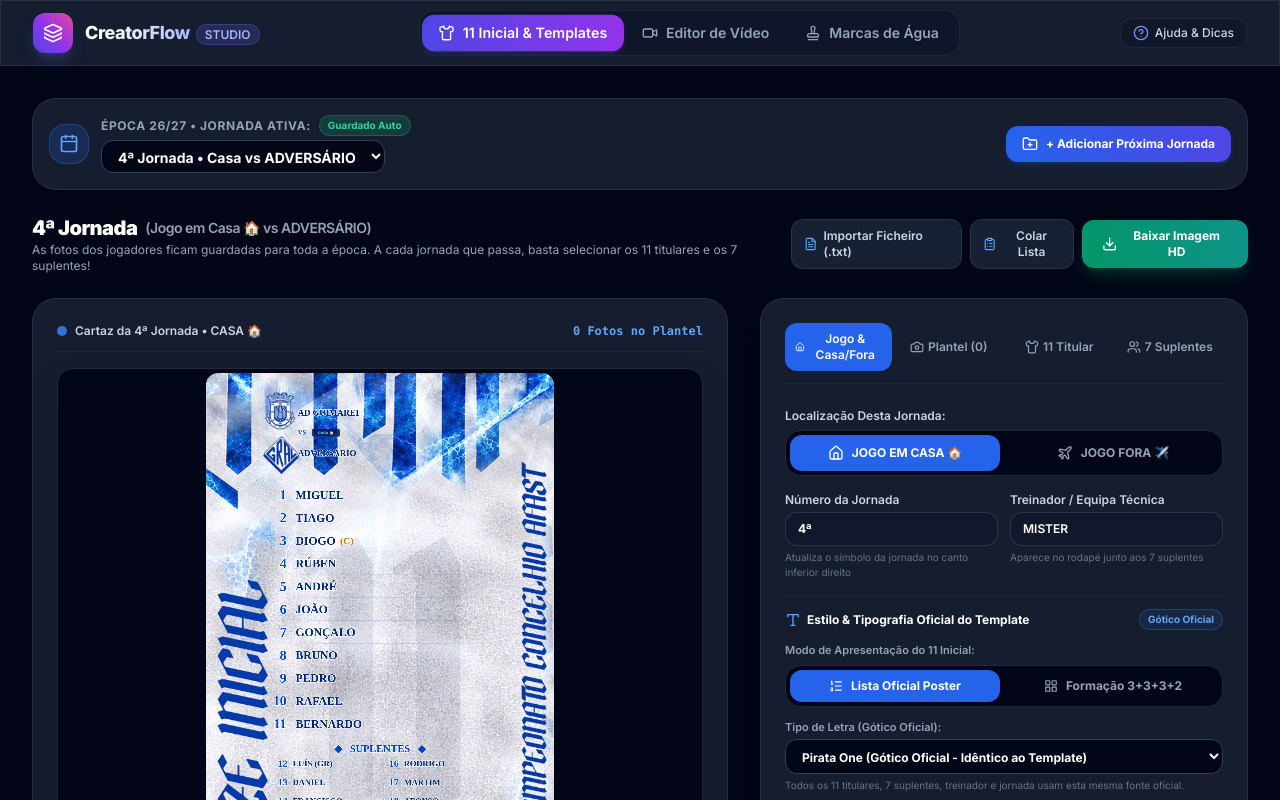
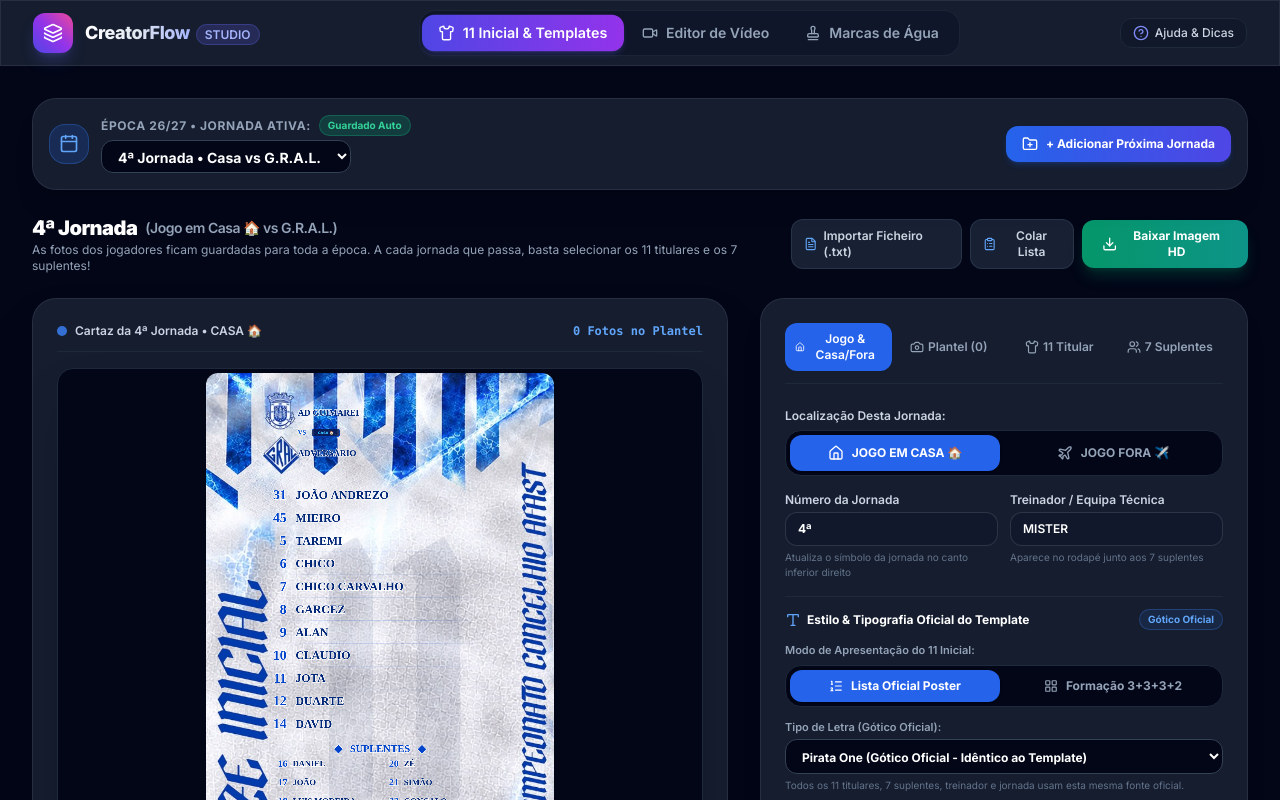
Before and after one commit to smartappsgadget-maker/Social-Media-Manager, a React (Vite) app: page / in a window 1280 px wide. Shown: the top 800 px of the page. Built offline with nearby package versions, Linux system fonts and the light colour scheme; a web font is replaced by a local one.

Commit message:
feat: integrate official 27-player club squad roster and quick squad selector

```diff
--- a/src/components/LineupStudio/LineupStudio.jsx
+++ b/src/components/LineupStudio/LineupStudio.jsx
@@ -31,7 +31,8 @@ import {
   DEFAULT_SUBSTITUTES,
   DEFAULT_MATCH_DETAILS,
   DISPLAY_MODES,
-  FONT_STYLES
+  FONT_STYLES,
+  FULL_CLUB_SQUAD
 } from '../../data/lineupTemplates'
 import {
   loadMatchdays,
@@ -1027,11 +1028,13 @@ export default function LineupStudio({ onSendToWatermark }) {
               {/* Player list with photos */}
               <div className="space-y-1.5 max-h-[340px] overflow-y-auto pr-1">
                 <span className="text-[11px] font-bold text-slate-400 pl-1">
-                  Jogadores da Convocatória Atual:
+                  Plantel Oficial ({FULL_CLUB_SQUAD.length} Jogadores):
                 </span>
 
-                {starters.slice(0, 11).concat(substitutes.slice(0, 7)).map((player, idx) => {
+                {FULL_CLUB_SQUAD.map((player, idx) => {
                   const hasPhoto = Boolean(playerPhotos[player.number])
+                  const isStarter = starters.some(s => s.number === player.number)
+                  const isSub = substitutes.some(s => s.number === player.number)
                   return (
                     <div key={idx} className="flex items-center justify-between p-2 rounded-xl bg-slate-950/70 border border-slate-800 text-xs">
                       <div className="flex items-center gap-2.5">
@@ -1047,7 +1050,9 @@ export default function LineupStudio({ onSendToWatermark }) {
 
                         <div>
                           <p className="font-bold text-white text-[11px]">#{player.number} {player.name}</p>
-                          <p className="text-[10px] text-slate-500">{idx < 11 ? 'Titular' : 'Suplente'}</p>
+                          <p className="text-[10px] text-slate-500">
+                            {isStarter ? '⭐ No 11 Titular' : isSub ? '🔵 No Banco de Suplentes' : 'Plantel Geral'}
+                          </p>
                         </div>
                       </div>
 
@@ -1138,6 +1143,27 @@ export default function LineupStudio({ onSendToWatermark }) {
                             className="flex-1 bg-slate-900 text-white text-xs px-2.5 py-1 rounded-lg border border-slate-700 uppercase font-semibold focus:outline-none"
                           />
 
+                          {/* Quick Squad Picker */}
+                          <select
+                            value=""
+                            onChange={(e) => {
+                              const p = FULL_CLUB_SQUAD[e.target.value]
+                              if (p) {
+                                updateStarter(idx, 'number', p.number)
+                                updateStarter(idx, 'name', p.name)
+                              }
+                            }}
+                            className="bg-slate-900 text-slate-400 hover:text-white border border-slate-700 rounded-lg px-1.5 py-1 text-[11px] cursor-pointer focus:outline-none"
+                            title="Escolher do plantel oficial"
+                          >
+                            <option value="">Plantel ▼</option>
+                            {FULL_CLUB_SQUAD.map((sq, sqIdx) => (
+                              <option key={sqIdx} value={sqIdx} className="bg-slate-950 text-white">
+                                #{sq.number} {sq.name}
+                              </option>
+                            ))}
+                          </select>
+
                           {/* Photo status */}
                           <label className="cursor-pointer p-1" title={hasPhoto ? 'Foto associada da memória' : 'Adicionar foto'}>
                             <Camera className={`w-3.5 h-3.5 ${hasPhoto ? 'text-emerald-400' : 'text-slate-600 hover:text-slate-400'}`} />
@@ -1204,6 +1230,27 @@ export default function LineupStudio({ onSendToWatermark }) {
                         placeholder={`Nome do Suplente ${idx + 1}`}
                         className="flex-1 bg-slate-900 text-white text-xs px-2.5 py-1 rounded-lg border border-slate-700 font-semibold focus:outline-none"
                       />
+
+                      {/* Quick Squad Picker */}
+                      <select
+                        value=""
+                        onChange={(e) => {
+                          const p = FULL_CLUB_SQUAD[e.target.value]
+                          if (p) {
+                            updateSub(idx, 'number', p.number)
+                            updateSub(idx, 'name', p.name)
+                          }
+                        }}
+                        className="bg-slate-900 text-slate-400 hover:text-white border border-slate-700 rounded-lg px-1.5 py-1 text-[11px] cursor-pointer focus:outline-none"
+                        title="Escolher do plantel oficial"
+                      >
+                        <option value="">Plantel ▼</option>
+                        {FULL_CLUB_SQUAD.map((sq, sqIdx) => (
+                          <option key={sqIdx} value={sqIdx} className="bg-slate-950 text-white">
+                            #{sq.number} {sq.name}
+                          </option>
+                        ))}
+                      </select>
 
                       {/* Photo indicator */}
                       <label className="cursor-pointer p-1" title={hasPhoto ? 'Foto associada' : 'Adicionar foto'}>
--- a/src/data/lineupTemplates.js
+++ b/src/data/lineupTemplates.js
@@ -99,30 +99,61 @@ export const CLUB_THEMES = [
   }
 ]
 
-// 11 Titulares
+// Plantel Oficial Completo da Época (27 Jogadores)
+export const FULL_CLUB_SQUAD = [
+  { number: '31', name: 'JOÃO ANDREZO' },
+  { number: '45', name: 'MIEIRO' },
+  { number: '5', name: 'TAREMI' },
+  { number: '6', name: 'CHICO' },
+  { number: '7', name: 'CHICO CARVALHO' },
+  { number: '8', name: 'GARCEZ' },
+  { number: '9', name: 'ALAN' },
+  { number: '10', name: 'CLAUDIO' },
+  { number: '11', name: 'JOTA' },
+  { number: '12', name: 'DUARTE' },
+  { number: '14', name: 'DAVID' },
+  { number: '16', name: 'DANIEL' },
+  { number: '17', name: 'JOÃO' },
+  { number: '18', name: 'LUIS MOREIRA' },
+  { number: '19', name: 'WALDECK' },
+  { number: '20', name: 'ZÉ' },
+  { number: '21', name: 'SIMÃO' },
+  { number: '22', name: 'GONÇALO' },
+  { number: '24', name: 'RAFA' },
+  { number: '25', name: 'ALEX' },
+  { number: '26', name: 'MARTO' },
+  { number: '28', name: 'NELSON' },
+  { number: '29', name: 'FININHO' },
+  { number: '88', name: 'SIEGHOLD' },
+  { number: '30', name: 'DANY' },
+  { number: '95', name: 'TELMO' },
+  { number: '95', name: 'ANDRE' }
+]
+
+// 11 Titulares Oficiais
 export const DEFAULT_STARTING_XI = [
-  { number: '1', name: 'MIGUEL' },
-  { number: '2', name: 'TIAGO' },
-  { number: '3', name: 'DIOGO', isCaptain: true },
-  { number: '4', name: 'RÚBEN' },
-  { number: '5', name: 'ANDRÉ' },
-  { number: '6', name: 'JOÃO' },
-  { number: '7', name: 'GONÇALO' },
-  { number: '8', name: 'BRUNO' },
-  { number: '9', name: 'PEDRO' },
-  { number: '10', name: 'RAFAEL' },
-  { number: '11', name: 'BERNARDO' }
+  { number: '31', name: 'JOÃO ANDREZO' },
+  { number: '45', name: 'MIEIRO' },
+  { number: '5', name: 'TAREMI' },
+  { number: '6', name: 'CHICO' },
+  { number: '7', name: 'CHICO CARVALHO' },
+  { number: '8', name: 'GARCEZ' },
+  { number: '9', name: 'ALAN' },
+  { number: '10', name: 'CLAUDIO' },
+  { number: '11', name: 'JOTA' },
+  { number: '12', name: 'DUARTE' },
+  { number: '14', name: 'DAVID' }
 ]
 
 // Exatamente 7 Suplentes conforme as regras oficiais de jogo
 export const DEFAULT_SUBSTITUTES = [
-  { number: '12', name: 'LUÍS (GR)' },
-  { number: '13', name: 'DANIEL' },
-  { number: '14', name: 'FRANCISCO' },
-  { number: '15', name: 'TOMÁS' },
-  { number: '16', name: 'RODRIGO' },
-  { number: '17', name: 'MARTIM' },
-  { number: '18', name: 'AFONSO' }
+  { number: '16', name: 'DANIEL' },
+  { number: '17', name: 'JOÃO' },
+  { number: '18', name: 'LUIS MOREIRA' },
+  { number: '19', name: 'WALDECK' },
+  { number: '20', name: 'ZÉ' },
+  { number: '21', name: 'SIMÃO' },
+  { number: '22', name: 'GONÇALO' }
 ]
 
 export const DEFAULT_MATCH_DETAILS = {
--- a/src/services/matchdayStorage.js
+++ b/src/services/matchdayStorage.js
@@ -6,36 +6,36 @@ const SQUAD_STORAGE_KEY = 'gral_squad_roster_v1'
 const MATCHDAYS_STORAGE_KEY = 'gral_season_matchdays_v1'
 const ACTIVE_MATCHDAY_KEY = 'gral_active_matchday_id_v1'
 
-// Default initial matchday (Jornada 4)
+// Default initial matchday (Jornada 4) with official squad roster
 const INITIAL_MATCHDAY_4 = {
   id: 'jornada-4',
   roundNumber: '4ª',
   isHome: true,
-  opponentName: 'ADVERSÁRIO',
+  opponentName: 'G.R.A.L.',
   date: 'HOJE',
-  venue: 'CAMPO DO G.R.A.L.',
+  venue: 'CAMPO DE JOGOS',
   coach: 'MISTER',
   starters: [
-    { number: '1', name: 'MIGUEL' },
-    { number: '2', name: 'TIAGO' },
-    { number: '3', name: 'DIOGO', isCaptain: true },
-    { number: '4', name: 'RÚBEN' },
-    { number: '5', name: 'ANDRÉ' },
-    { number: '6', name: 'JOÃO' },
-    { number: '7', name: 'GONÇALO' },
-    { number: '8', name: 'BRUNO' },
-    { number: '9', name: 'PEDRO' },
-    { number: '10', name: 'RAFAEL' },
-    { number: '11', name: 'BERNARDO' }
+    { number: '31', name: 'JOÃO ANDREZO' },
+    { number: '45', name: 'MIEIRO' },
+    { number: '5', name: 'TAREMI' },
+    { number: '6', name: 'CHICO' },
+    { number: '7', name: 'CHICO CARVALHO' },
+    { number: '8', name: 'GARCEZ' },
+    { number: '9', name: 'ALAN' },
+    { number: '10', name: 'CLAUDIO' },
+    { number: '11', name: 'JOTA' },
+    { number: '12', name: 'DUARTE' },
+    { number: '14', name: 'DAVID' }
   ],
   substitutes: [
-    { number: '12', name: 'LUÍS (GR)' },
-    { number: '13', name: 'DANIEL' },
-    { number: '14', name: 'FRANCISCO' },
-    { number: '15', name: 'TOMÁS' },
-    { number: '16', name: 'RODRIGO' },
-    { number: '17', name: 'MARTIM' },
-    { number: '18', name: 'AFONSO' }
+    { number: '16', name: 'DANIEL' },
+    { number: '17', name: 'JOÃO' },
+    { number: '18', name: 'LUIS MOREIRA' },
+    { number: '19', name: 'WALDECK' },
+    { number: '20', name: 'ZÉ' },
+    { number: '21', name: 'SIMÃO' },
+    { number: '22', name: 'GONÇALO' }
   ],
   createdAt: new Date().toISOString()
 }
@@ -46,7 +46,16 @@ export function loadMatchdays() {
     const raw = localStorage.getItem(MATCHDAYS_STORAGE_KEY)
     if (raw) {
       const parsed = JSON.parse(raw)
-      if (Array.isArray(parsed) && parsed.length > 0) return parsed
+      if (Array.isArray(parsed) && parsed.length > 0) {
+        // Auto-migrate if stored matchday still has old placeholder players (MIGUEL)
+        if (parsed[0]?.starters?.[0]?.name === 'MIGUEL') {
+          parsed[0].starters = INITIAL_MATCHDAY_4.starters
+          parsed[0].substitutes = INITIAL_MATCHDAY_4.substitutes
+          if (parsed[0].opponentName === 'ADVERSÁRIO') parsed[0].opponentName = 'G.R.A.L.'
+          saveAllMatchdays(parsed)
+        }
+        return parsed
+      }
     }
   } catch (err) {
     console.error('Error reading matchdays:', err)
```
